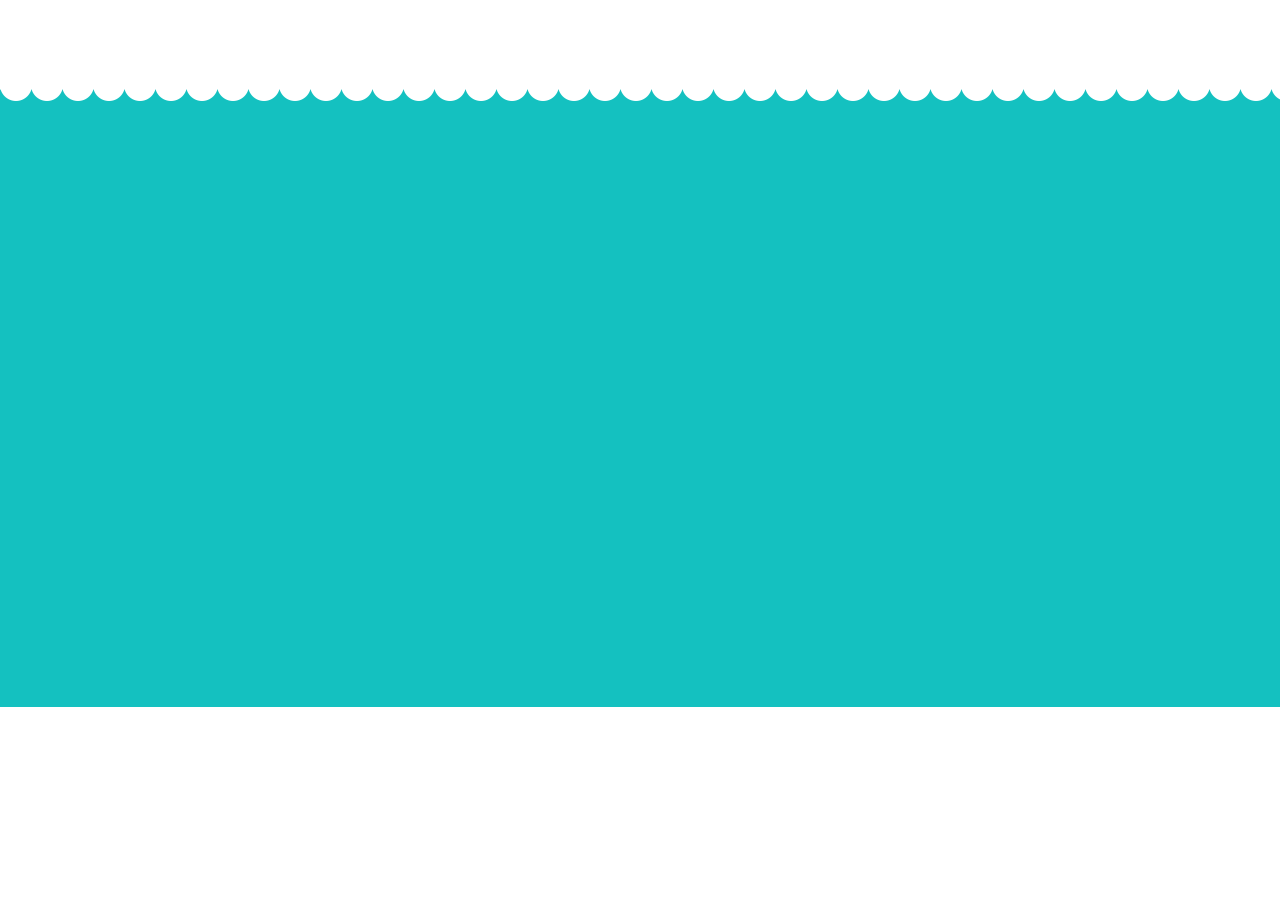
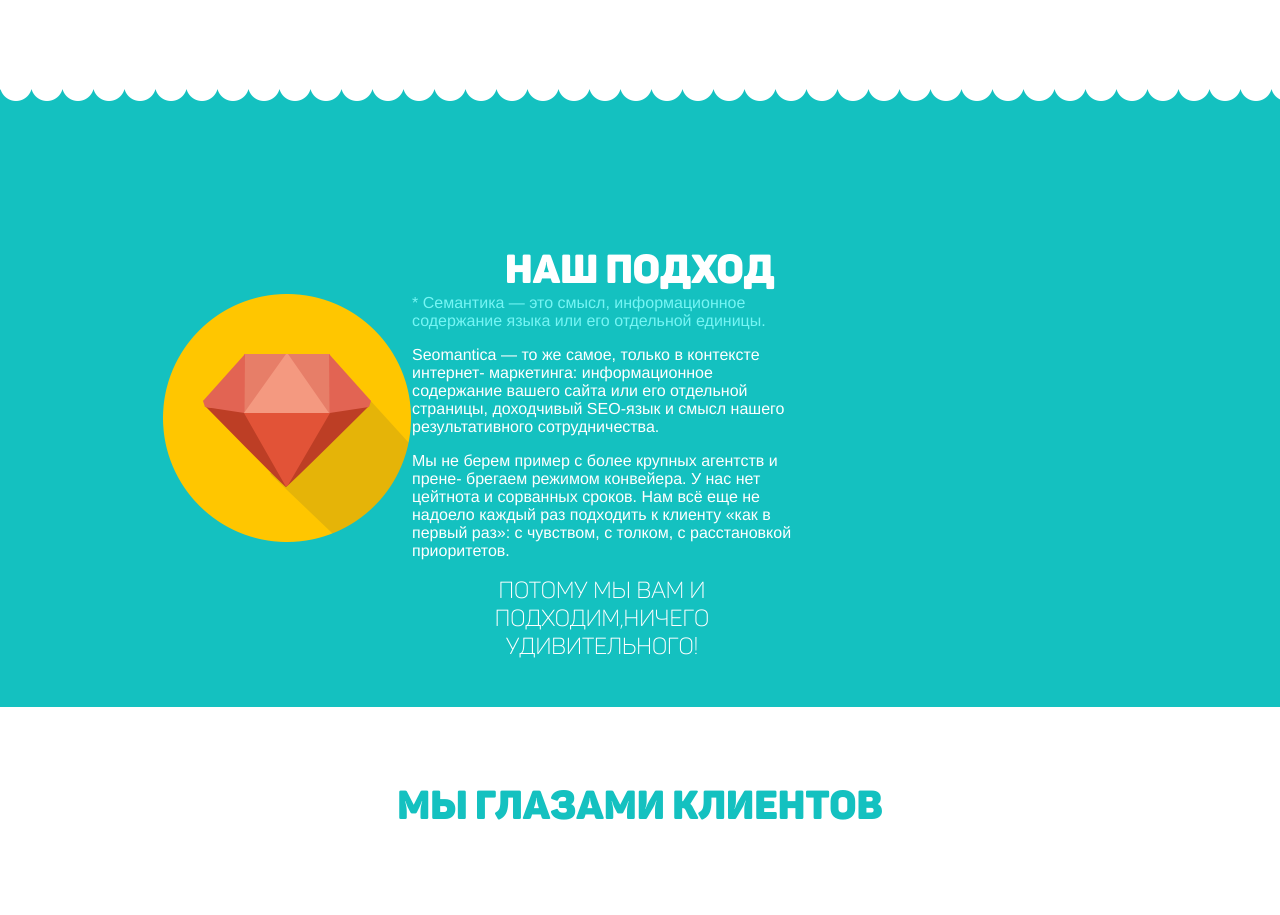
Before and after one commit to petrozavodsky/seomantica, a website: page app/index.html in a window 1280 px wide. Shown: the part 1255-2170 px from the top of the page. Drawn offline with Linux system fonts and the light colour scheme; files that its build step writes are made by us from their sources.

Commit message:
first day commit

```diff
--- a/app/index.html
+++ b/app/index.html
@@ -5,7 +5,7 @@
     <title>Document</title>
     <!-- build:css css/vendor.css -->
     <!-- bower:css -->
-    <link rel="stylesheet" href="bower_components/normalize.css/normalize.css" />
+    <link rel="stylesheet" href="bower_components/normalize.css/normalize.css"/>
     <!-- endbower -->
     <!-- endbuild -->
 
@@ -170,13 +170,45 @@
 
 
 <section class="screen-3">
+    <div class="base__wrap">
+        <span class="section-title bold">Наш подход</span>
 
+        <div class="block__ruby-img">
+            <img src="images/front/ruby.png" alt=""/>
+        </div>
+        <div class="block_text">
+
+            <div class="booble__text">
+                <span>*</span> Семантика — это смысл, информационное
+                содержание языка или его отдельной единицы.
+
+            </div>
+
+
+            <p>
+                Seomantica — то же самое, только в контексте интернет-
+                маркетинга: информационное содержание вашего сайта
+                или его отдельной страницы, доходчивый SEO-язык и смысл нашего результативного сотрудничества.
+            </p>
+
+            <p>
+                Мы не берем пример с более крупных агентств и прене-
+                брегаем режимом конвейера. У нас нет цейтнота и сорванных
+                сроков. Нам всё еще не надоело каждый раз подходить
+                к клиенту «как в первый раз»: с чувством, с толком,
+                с расстановкой приоритетов.
+            </p>
+            <span class="section-title min">Потому мы вам и подходим,ничего удивительного!</span>
+        </div>
+    </div>
 
 </section>
 
 
 <section class="screen-4">
-
+    <span class="section-title bold">
+        Мы  глазами  клиентов
+    </span>
 </section>
 
 <section class="screen-5">
--- a/app/less/style.less
+++ b/app/less/style.less
@@ -123,10 +123,7 @@
   float: left;
 }
 
-body.front {
-  section.screen-1 {
-    height: 590px;
-    background: @base_yellow;
+
 .section-title {
   display: inline-block;
   color: #fff;
@@ -137,10 +134,20 @@
   &:first-child {
     margin-top: 72px;
   }
+  &.bold,
   strong {
     font-family: 'pantonblack_caps';
   }
+  &.min{
+    font-size: 23px;
   }
+}
+
+body.front {
+  section.screen-1 {
+    height: 590px;
+    background: @base_yellow;
+
 
     .send-action__link {
       font-size: 23px;
@@ -291,11 +298,39 @@
 section.screen-3 {
   background: @base_green;
   height: 618px;
+
+  .base__wrap{
+    padding: 82px 0 ;
+  }
+
+
+
+  .block__ruby-img{
+    display: block;
+    float: left;
+    height: 100%;
+  }
+
+  .block_text{
+    width: 380px;
+    display: block;
+    float: left;
+    .booble__text{
+      color: #76f5f4;
+    }
+    p{
+      color: #fff;
+    }
+  }
+
 }
 
 section.screen-4 {
   background: #fff;
   height: 566px;
+  .section-title{
+    color: @base_green;
+  }
 }
 
 section.screen-5 {
```
Also changed, not shown: app/css/main.css, app/images/front/ruby.png (added). Lines whose indentation alone changed are shown as unchanged.
